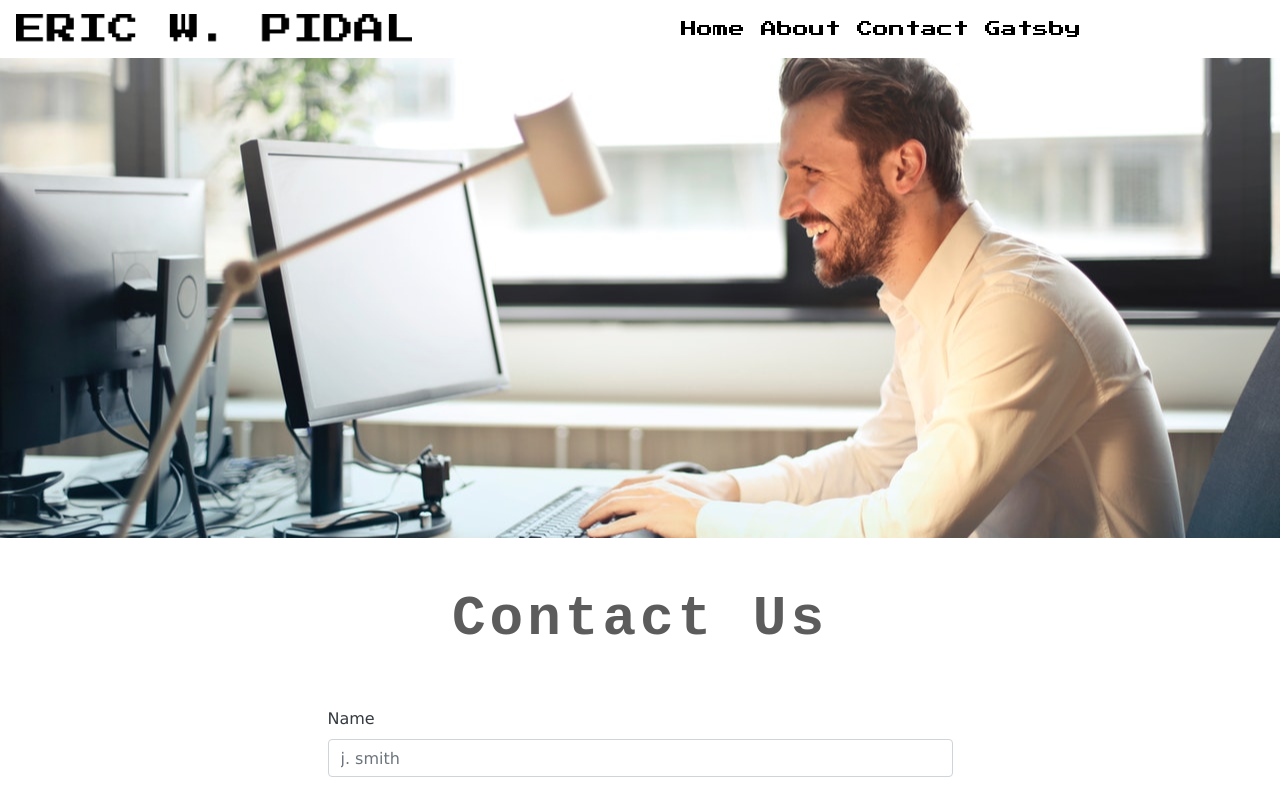
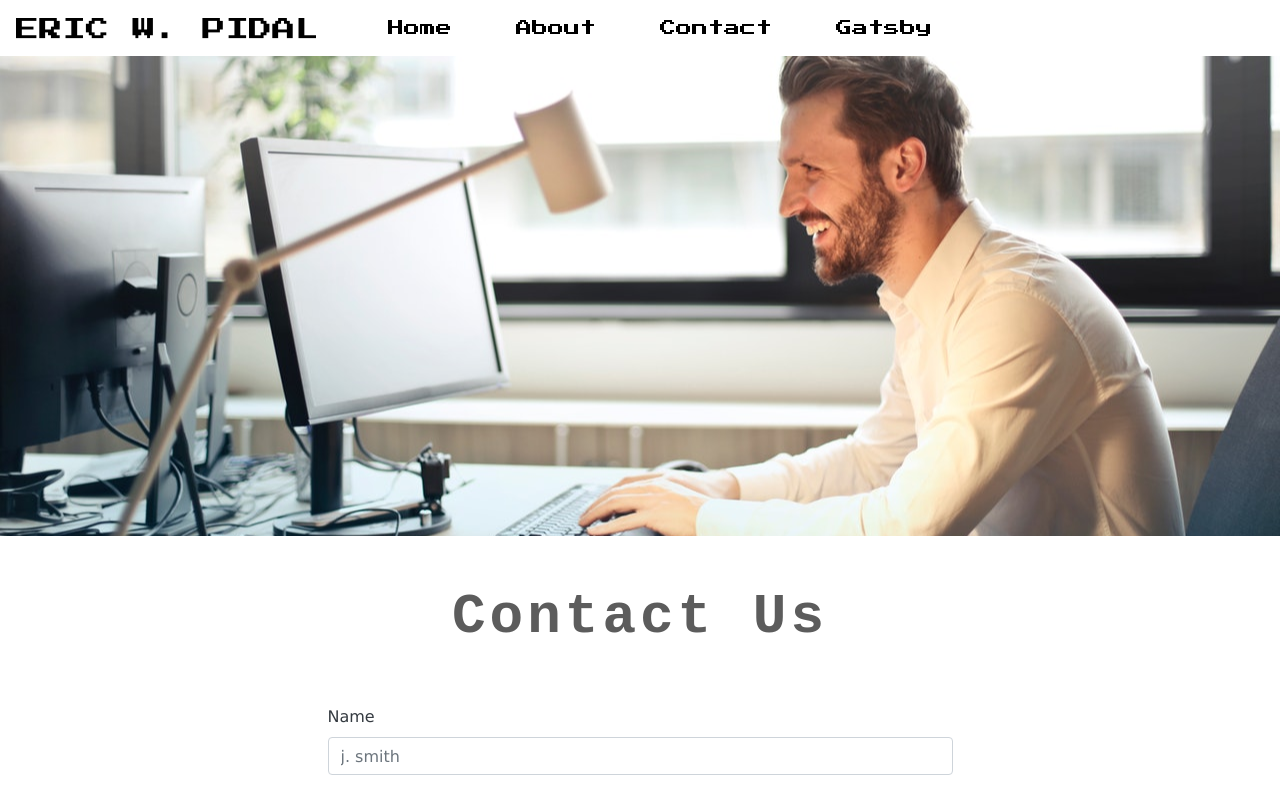
Before and after one commit to testing305/retro, a Gatsby site: page /contact in a window 1280 px wide. Shown: the top 788 px of the page. Built offline with nearby package versions, Linux system fonts and the light colour scheme; Gatsby itself is replaced by a stand-in of ours.

Commit message:
second commit

```diff
--- a/src/components/Globals/Navbar.js
+++ b/src/components/Globals/Navbar.js
@@ -1,6 +1,6 @@
 import React, { Component } from "react"
 import { Link } from "gatsby"
-import logo from "../../images/homeGallery/retro-logo2.png"
+import logo from "../../images/homeGallery/erics-logo-5.png"
 import NavbarIcons from "../Globals/NavbarIcons"
 
 export default class Navbar extends Component {
@@ -52,10 +52,10 @@ export default class Navbar extends Component {
           <span className="navbar-toggler-icon  " />
         </button>
         <div className={this.state.css}>
-          <ul className="navbar-nav mx-auto ">
+          <ul className="navbar-nav  ">
             {this.state.links.map(link => {
               return (
-                <li key={link.id} className="nav-item ">
+                <li key={link.id} className="nav-item ml-5">
                   <Link
                     to={link.path}
                     className="nav-link text-capitalize navbar-links"
--- a/src/components/layout.css
+++ b/src/components/layout.css
@@ -151,5 +151,5 @@ h6 {
 }
 
 .shrunk-logo {
-  width: 85%;
+  width: 100%;
 }
```
Also changed, not shown: src/images/homeGallery/erics-logo-3.png (added), src/images/homeGallery/erics-logo-4.png (added), src/images/homeGallery/erics-logo-5.png (added).
